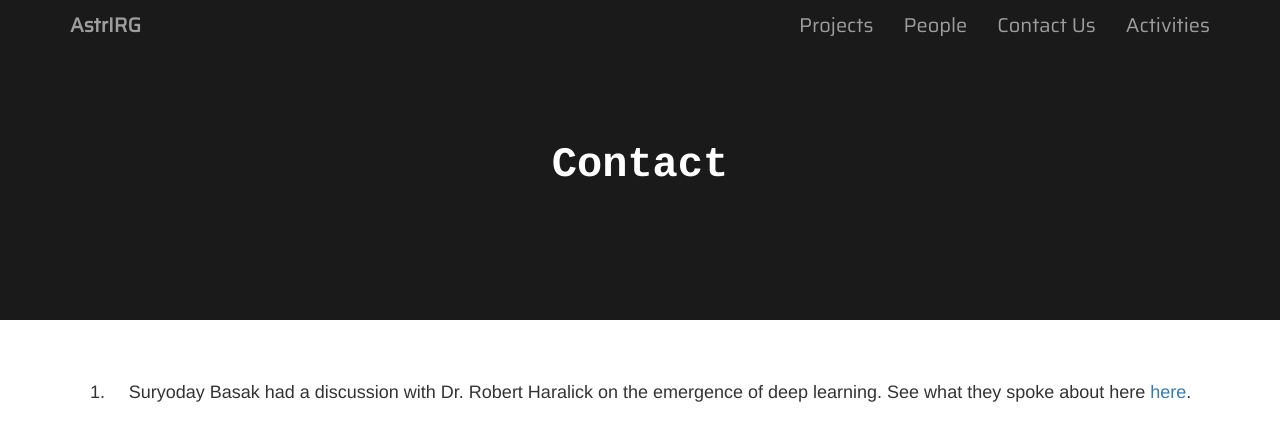
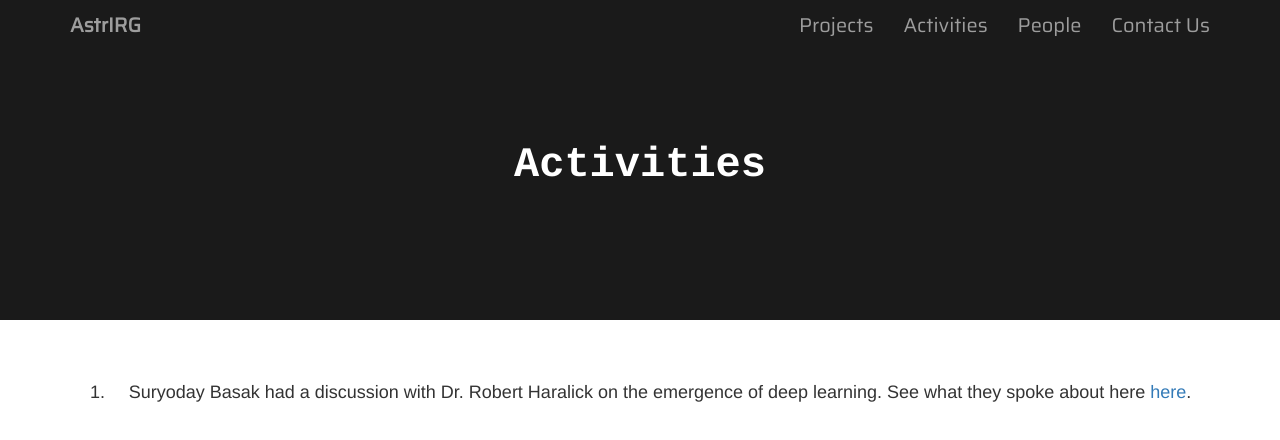
Before and after one commit to AstrIRG/AstrIRG.github.io, a plain HTML site: page activities.html in a window 1280 px wide. Drawn offline with nearby package versions, Linux system fonts and the light colour scheme.

Commit message:
formatted the order of pages in the navbar

```diff
--- a/activities.html
+++ b/activities.html
@@ -62,7 +62,7 @@
 <!--<div class="jumbotron bg-image">-->
 <div class="jumbotron">
   <div class="container">
-  <h1 class ="jumbotron-text">Contact</h1>
+  <h1 class ="jumbotron-text">Activities</h1>
 </div>
 <!--   /container  -->
 </div>
@@ -86,9 +86,9 @@
             <ul class="nav navbar-nav navbar-right">
                 <!--<li class="active"><a href="https://www.tutorialrepublic.com" target="_blank">Home</a></li>-->
                 <li><a href="/projects.html">Projects</a></li>
+								<li><a href="/activities.html">Activities</a></li>
                 <li><a href="/people.html">People</a></li>
                 <li><a href="/contact.html">Contact Us</a></li>
-								<li><a href="/activities.html">Activities</a></li>
             </ul>
         </div>
     </div>
@@ -99,7 +99,8 @@
 	<p>
 		<ol>
         <li>Suryoday Basak had a discussion with Dr. Robert Haralick on the emergence
-        of deep learning. See what they spoke about here <a href = '/interviews/discussion-with-robert-haralick-on-deep-learning.html'>here</a>.</li>
+        of deep learning. See what they spoke about here <a href = '/interviews/discussion-with-robert-haralick-on-deep-learning.html'>here</a>.
+			</li>
     </ol>
 	</p>
 </div>
```
Also changed, not shown: contact.html (+1 -1 lines), index.html (+1 -1 lines), interviews/discussion-with-robert-haralick-on-deep-learning.html (+2 -2 lines), people.html (+1 -1 lines), projects.html (+1 -1 lines).
